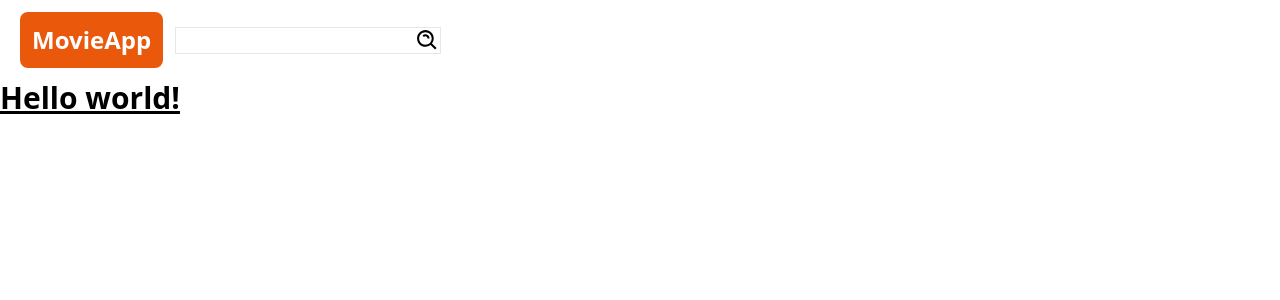
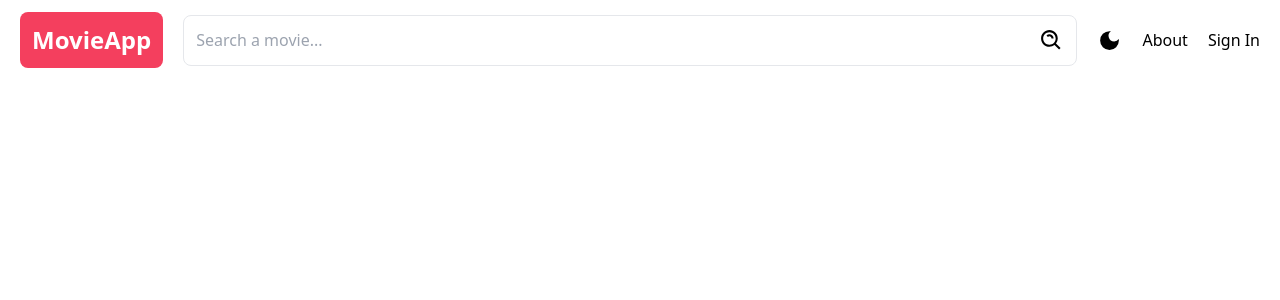
Before and after one commit to b-emrekalkan/MovieApp-with-Next-Tailwind, a Next.js app: page / in a window 1280 px wide. Shown: the top 300 px of the page. Built offline with nearby package versions, Linux system fonts and the light colour scheme.

Commit message:
Menu items added, dark-light mode adding

```diff
--- a/package.json
+++ b/package.json
@@ -10,6 +10,7 @@
   },
   "dependencies": {
     "next": "13.4.19",
+    "next-themes": "^0.2.1",
     "react": "18.2.0",
     "react-dom": "18.2.0",
     "react-icons": "^4.11.0"
--- /dev/null
+++ b/src/app/Providers.jsx
@@ -0,0 +1,13 @@
+"use client"
+import React from 'react'
+import { ThemeProvider } from 'next-themes'
+
+//? The Provider component accepts a prop named "children" and wraps this prop with the "ThemeProvider" component. The "ThemeProvider" component comes from the "next-themes" library used with Next.js and helps you implement themes into your application.
+
+const Providers = ({ children }) => {
+    return (
+        <ThemeProvider>{children}</ThemeProvider>
+    )
+}
+
+export default Providers
--- a/src/app/layout.jsx
+++ b/src/app/layout.jsx
@@ -1,6 +1,7 @@
 import React from 'react'
 import "./globals.css"
 import Header from '@/components/Header'
+import Providers from './Providers'
 
 const Layout = ({ children }) => {
   return (
@@ -8,8 +9,10 @@ const Layout = ({ children }) => {
       <title>MovieApp</title>
 
       <body>
-        <Header />
-        {children}
+        <Providers>
+          <Header />
+          {children}
+        </Providers>
       </body>
     </html>
   )
--- a/src/app/page.jsx
+++ b/src/app/page.jsx
@@ -3,9 +3,7 @@ import React from 'react'
 const Page = () => {
   return (
     <div>
-      <h1 className="text-3xl font-bold underline">
-        Hello world!
-      </h1>
+
     </div>
   )
 }
--- a/src/components/Header.jsx
+++ b/src/components/Header.jsx
@@ -1,15 +1,36 @@
 import React from 'react'
 import { BiSearchAlt } from 'react-icons/bi'
+import MenuItems from './MenuItems'
+import ThemeComp from './ThemeComp'
 
 
 const Header = () => {
+    const menu = [
+        {
+            name: 'About',
+            url: '/abuot'
+        },
+        {
+            name: 'Sign In',
+            url: '/login'
+        }
+    ]
     return (
-        <div className='flex items-center gap-3 h-20 p-5'>
-            <div className='bg-orange-600 rounded-lg p-3 text-2xl font-bold text-white'>MovieApp</div>
-            <div className='flex items-center gap-2 border '>
-                <input type="text" />
+        <div className='flex items-center gap-5 h-20 p-5'>
+            <div className='bg-rose-500 rounded-lg p-3 text-2xl font-bold text-white'>MovieApp</div>
+            <div className='flex items-center gap-2 border p-3 flex-1 rounded-lg'>
+                {/* used "outline-none" for hide the border of input field */}
+                {/* used "flex-1" for responsive width */}
+                <input placeholder='Search a movie...' className='outline-none flex-1 bg-transparent' type="text" />
                 <BiSearchAlt size={25} />
             </div>
+            <ThemeComp />
+            {/* We pass "mn" as props to MenuItems. 👇 */}
+            {
+                menu.map((mn, i) => (
+                    <MenuItems mn={mn} key={i} />
+                ))
+            }
         </div>
     )
 }
--- /dev/null
+++ b/src/components/MenuItems.jsx
@@ -0,0 +1,11 @@
+import Link from 'next/link'
+import React from 'react'
+
+//! Capture the "mn" props from the "Header" here 👇
+const MenuItems = ({ mn }) => {
+    return (
+        <Link href={mn.url}>{mn.name}</Link>
+    )
+}
+
+export default MenuItems
--- /dev/null
+++ b/src/components/ThemeComp.jsx
@@ -0,0 +1,12 @@
+import React from 'react'
+import { MdDarkMode } from "react-icons/md"
+
+const ThemeComp = () => {
+    return (
+        <div>
+            <MdDarkMode size={25} className='cursor-pointer' />
+        </div>
+    )
+}
+
+export default ThemeComp
```
Also changed, not shown: 2 other files (tests, documents, lock files or other folders).
